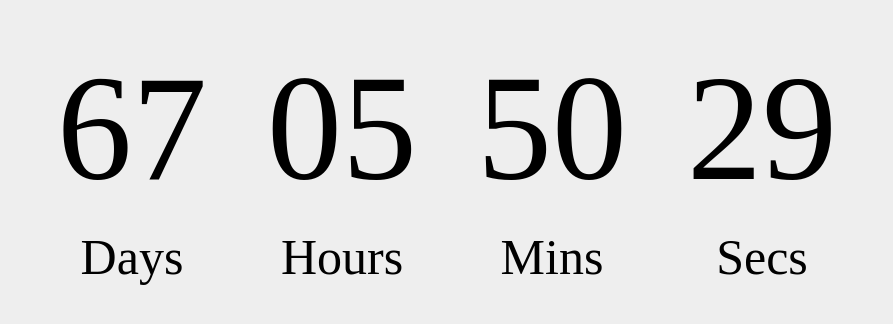
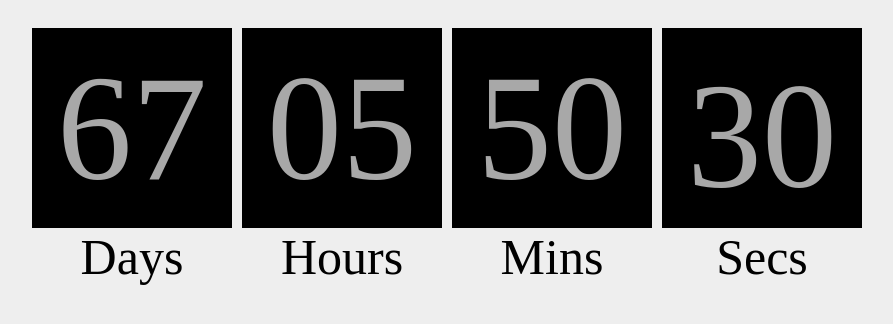
Before and after one commit to katymykhailova/goit-js-hw-11-timer, a plain HTML site: page index.html in a window 1280 px wide. Shown: the whole page, without its empty margins (193-1086 px from the left). Drawn offline with Linux system fonts and the light colour scheme.

Commit message:
Добавляет анимацию

```diff
--- a/index.js
+++ b/index.js
@@ -3,19 +3,31 @@ class CountdownTimer {
     this.intervalId = null;
     this.selector = selector;
     this.targetDate = targetDate;
-
     this.init();
   }
 
   init() {
-    this.creatEl(this.getTimeComponents(this.targetDate - new Date()));
+    let prevTime = this.getTimeComponents(this.targetDate - new Date());
+    this.creatEl(prevTime);
     this.intervalId = setInterval(() => {
       const currentTime = new Date();
       const deltaTime = this.targetDate - currentTime;
       const time = this.getTimeComponents(deltaTime);
       for (const key in time) {
-        document.querySelector(`[data-value="${key}"]`).textContent = time[key];
+        const valueEl = document.querySelector(`[data-value="${key}"]`);
+        const valueOldEl = document.querySelector(`[data-value="${key}Old"]`);
+        const newValue = time[key];
+        const currentValue = prevTime[key];
+        const parent = valueEl.parentNode;
+        if (newValue !== currentValue) {
+          parent.classList.remove('anim');
+          valueEl.textContent = newValue;
+          valueOldEl.textContent = currentValue;
+          const foo = parent.offsetWidth; // reflow hack
+          parent.classList.add('anim');
+        }
       }
+      prevTime = { ...time };
       if (deltaTime < 1000) {
         clearInterval(this.intervalId);
       }
@@ -42,7 +54,10 @@ class CountdownTimer {
     const timeEl = [];
     for (const key in time) {
       timeEl.push(`<div class="field">
-        <span class="value" data-value="${key}">${time[key]}</span>
+        <div class="values">
+          <span class="value" data-value="${key}">${time[key]}</span>
+          <span class="valueOld" data-value="${key}Old">${time[key]}</span>
+        </div>
         <span class="label">${key[0].toUpperCase() + key.slice(1)}</span>
       </div>`);
       timer1.innerHTML = timeEl.join('');
--- a/styles.css
+++ b/styles.css
@@ -4,7 +4,7 @@ body {
   flex-direction: column;
   justify-content: center;
   align-items: center;
-  background: #EEE;
+  background: #eeeeee;
 }
 
 *,
@@ -27,19 +27,29 @@ body {
   margin: 0 5px;
 }
 
-.value {
+.value, .valueOld {
   display: flex;
   align-items: center;
   justify-content: center;
   height: 200px;
   width: 200px;
   font-size: 150px;
-  /* background-color: black;
-  color: #a8a8a8; */
-  transform: translateY(0px);
-  transition: transform .7s ease-in-out;
+  background-color: black;
+  color: #a8a8a8;
+  transform: translateY(-200px);
 }
 
 .label{
   font-size: 50px;
 }
+
+.values {
+  height: 200px;
+  width: 200px;
+  overflow: hidden;
+}
+
+.values.anim span {
+  transform: translateY(0px);
+  transition: transform .7s ease-in-out;
+}
```
